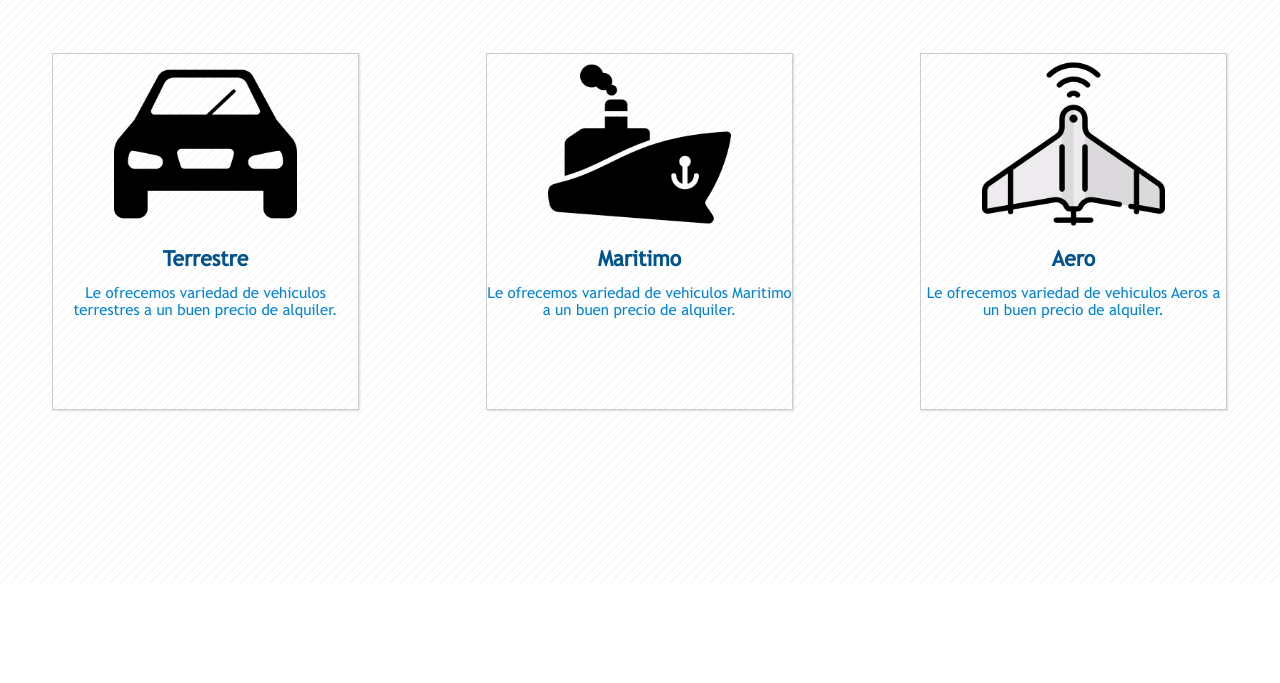
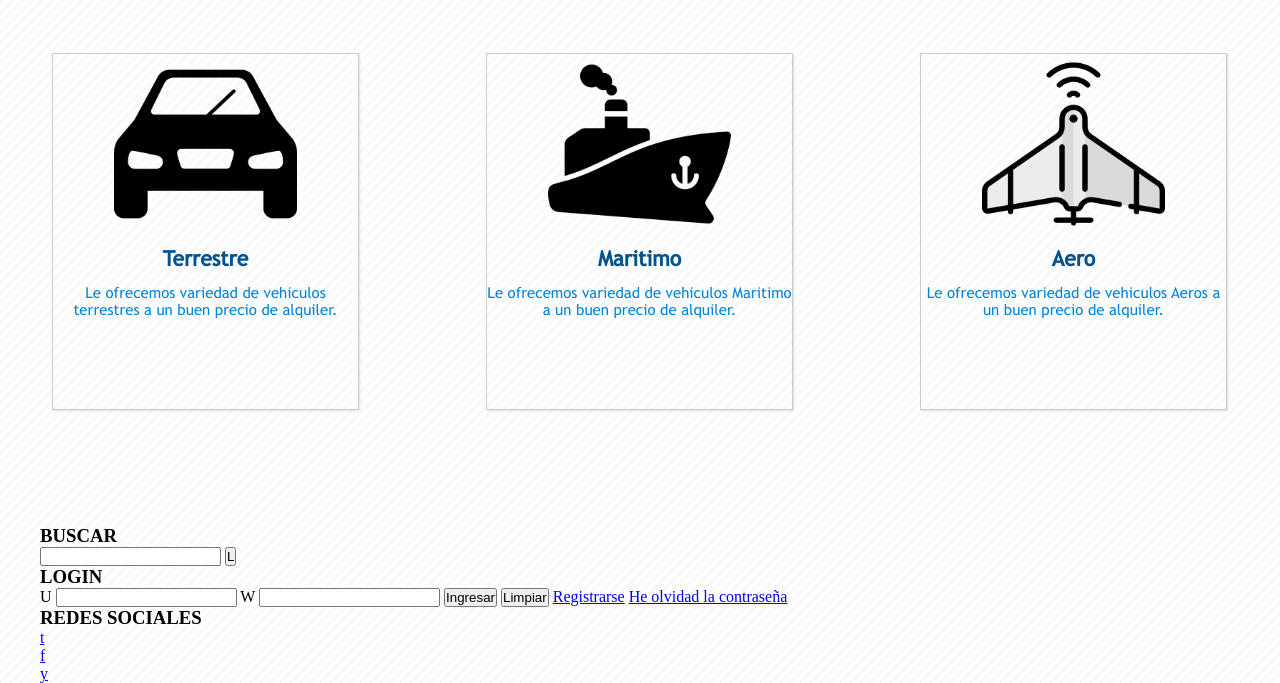
Before and after one commit to Chondo94/RA1-JS, a plain HTML site: page index.html in a window 1280 px wide. Shown: the part 217-900 px from the top of the page. Before the commit the page ends 800 px from the top, so only its background shows below. Drawn offline with Linux system fonts and the light colour scheme.

Commit message:
he creado la estructura del aside

```diff
--- a/index.html
+++ b/index.html
@@ -68,6 +68,43 @@
             </div>
             <!-- fin de Tarjetas -->
         </section>
+        <!-- Creacion de la Barra lateral -->
+        <aside id="lateral">
+            <h3>BUSCAR</h3>
+            <div id="buscar">
+                <form>
+                    <input type="text">
+                    <input type="button" value="L">
+                </form>
+            </div>
+            <h3>LOGIN</h3>
+            <div id="login">
+                <form>
+                    <labe id="user">U</labe>
+                    <input type="email" name="" id="">
+                    <labe id="password">W</labe>
+                    <input type="password">
+                    <input type="submit" value="Ingresar">
+                    <input type="reset" value="Limpiar">
+
+                    <a href="#">Registrarse</a>
+                    <a href="#">He olvidad la contraseña</a>
+                </form>
+            </div>
+            <h3>REDES SOCIALES</h3>
+            <div id="redes">
+                <div class="twitter">
+                    <a href="#">t</a>
+                </div>
+                <div class="facebook">
+                    <a href="#">f</a>
+                </div>
+                <div class="youtube">
+                    <a href="#">y</a>
+                </div>
+            </div>
+        </aside>
+        <!-- Creacion de la Barra lateral -->
     </section>
 
 </body>
```
